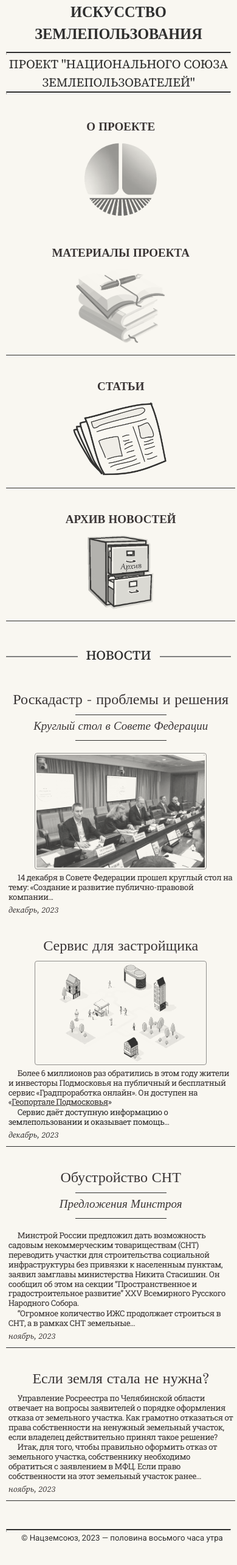
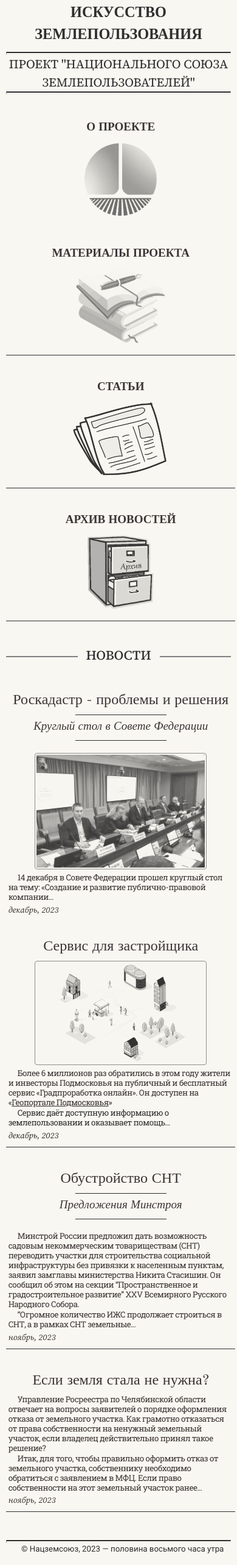
Before and after one commit to SergSi/land-use-art, a Jekyll site: the page built from index.md, in a window 390 px wide. Shown: the whole page at 61% size. Built offline with Jekyll 4.4.1, drawn with Linux system fonts in a browser that asks for light colours; some web fonts are replaced.

Commit message:
Update style.css

```diff
--- a/assets/css/style.css
+++ b/assets/css/style.css
@@ -66,7 +66,7 @@
 
 body{
   font-size: 1.6rem;
-  font-size: clamp(1.2rem, 1.085rem + 0.615vw, 1.7rem);
+  font-size: clamp(1.2rem, 1.0939rem + 0.6061vw, 1.7rem);
   line-height: 1.6rem;
   font-family: 'Roboto Slab', serif;
   font-weight: 400;
```
